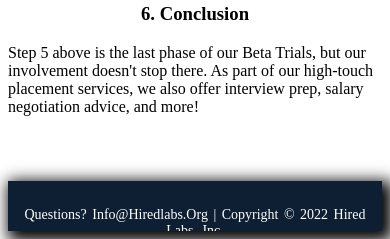
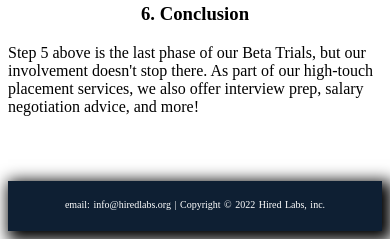
Before and after one commit to janton42/hired_labs_webtools, a Django app: page / in a window 390 px wide. Shown: the part 1110-1349 px from the top of the page. Run offline with Django 4.2, Linux system fonts and the light colour scheme; some libraries are stand-ins or nearby versions.

Commit message:
basic styles working.

```diff
--- a/static/styles/style.css
+++ b/static/styles/style.css
@@ -57,7 +57,7 @@ footer {
 footer p {
   font-size: 14px;
   word-spacing: 2px;
-  text-transform: capitalize;
+  /*text-transform: capitalize;*/
   text-align: center;
   color: #ffffff;
   padding-top: 10px;
@@ -114,3 +114,15 @@ background: #144E75; }
 #conclusion {
   margin-bottom: 65px;
 }
+
+@media (max-width: 600px) {
+
+footer p {
+  font-size: 10px;
+  word-spacing: 1px;
+  /*text-transform: capitalize;*/
+  text-align: center;
+  color: #ffffff;
+  padding-top: 6px;
+  margin-bottom: 6px;
+}
--- a/templates/base.html
+++ b/templates/base.html
@@ -38,7 +38,7 @@
             <a href="{% url 'admin:index' %}">Admin Site</a>
           {% endif %}
         {% endif %} -->
-        <p>Questions? info@hiredlabs.org | Copyright &copy; 2022 Hired Labs, inc.</p>
+        <p>email: info@hiredlabs.org | Copyright &copy; 2022 Hired Labs, inc.</p>
     </footer>
 
   </body>
```
Also changed, not shown: config/settings.py (+10 -10 lines).
